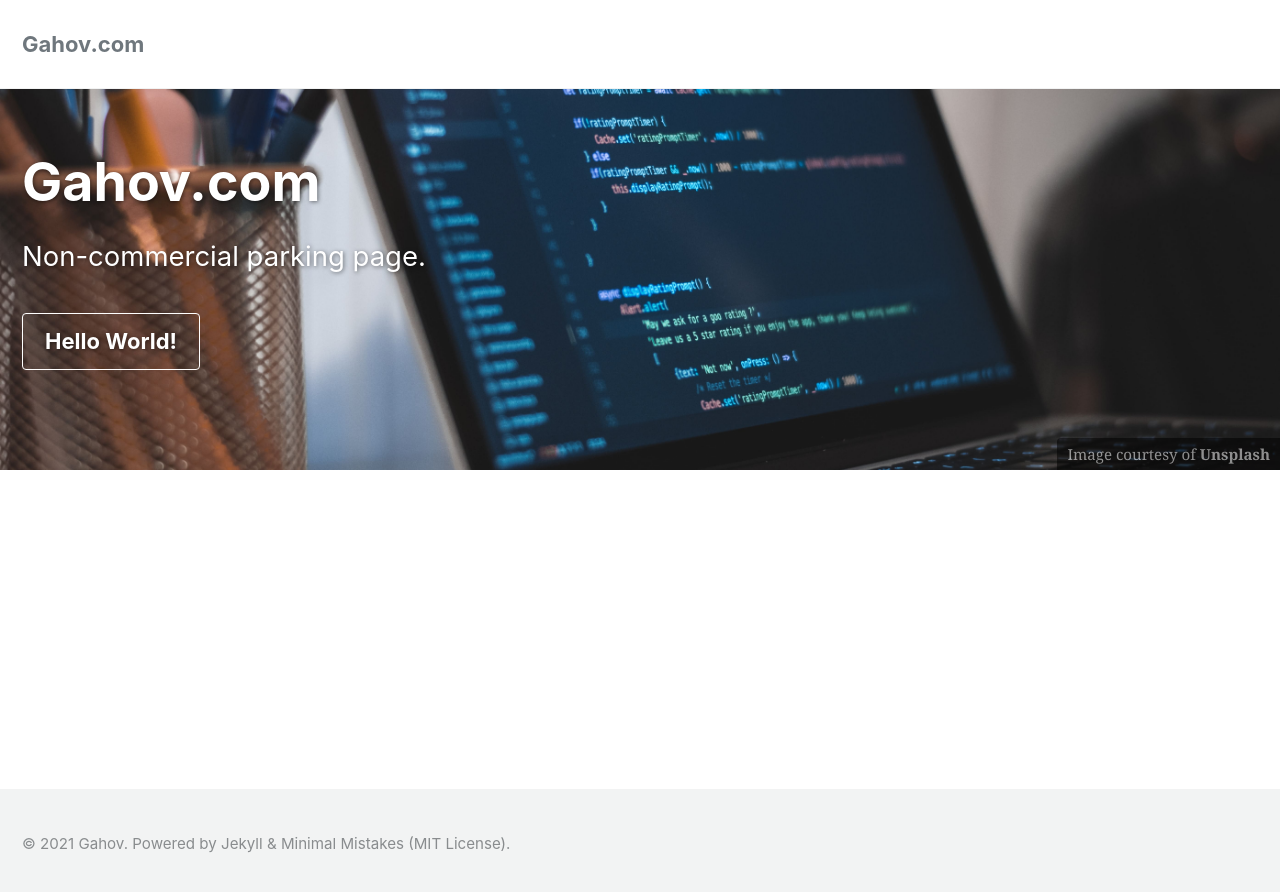
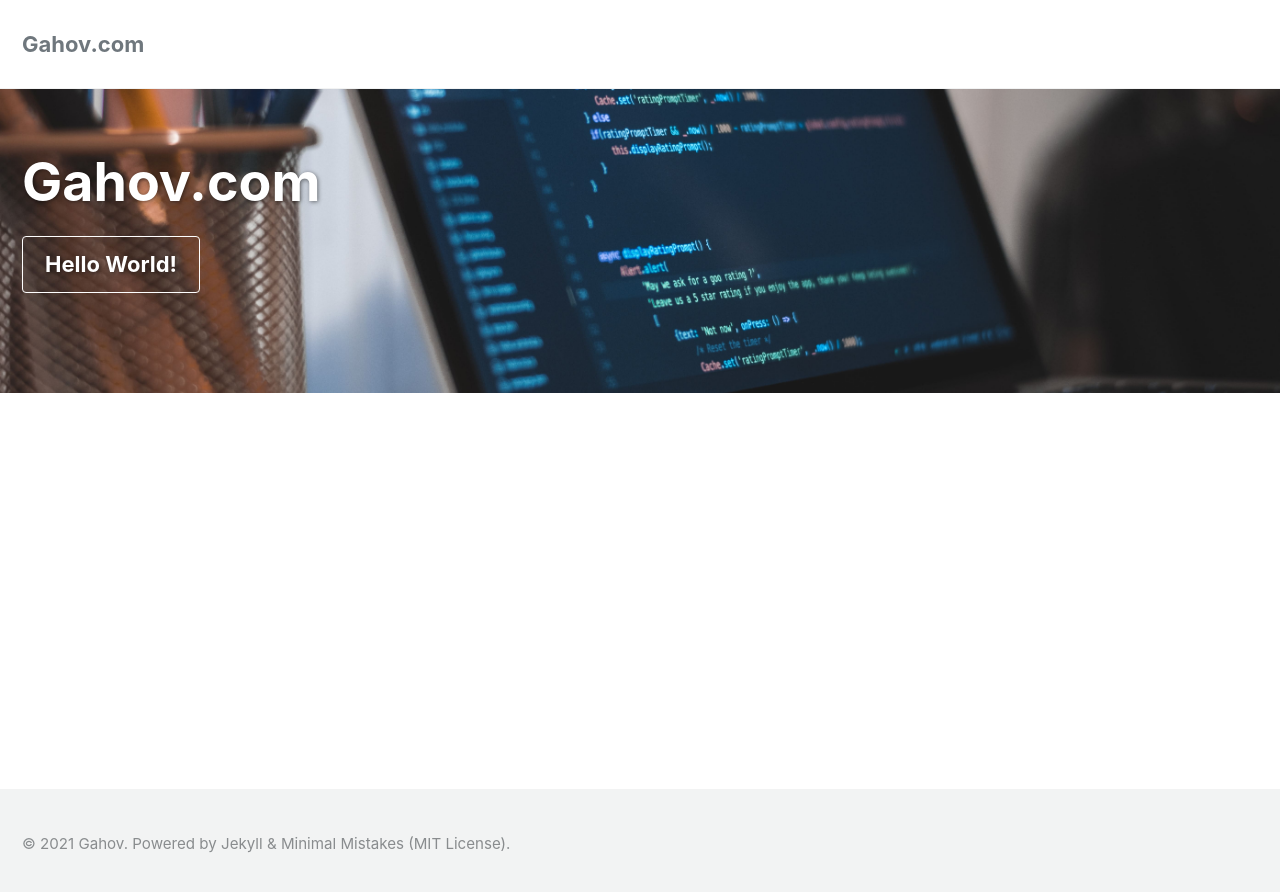
Before and after one commit to andrewgrow/andrewgrow.github.io, a Jekyll site: the page built from index.html, in a window 1280 px wide. Shown: the top 892 px of the page. Built offline with Jekyll 4.4.1, drawn with Linux system fonts in a browser that asks for light colours; cached includes are drawn as plain includes.

Commit message:
disable texts (8)

```diff
--- a/index.html
+++ b/index.html
@@ -9,8 +9,6 @@
   actions:
     - label: "Hello World!"
       url: "/"
-  caption: "Image courtesy of [**Unsplash**](https://unsplash.com)"
-excerpt: "Non-commercial parking page."
 
 intro:
   - excerpt: ''
```
Also changed, not shown: other parts of index.html (+1 -1 lines).
